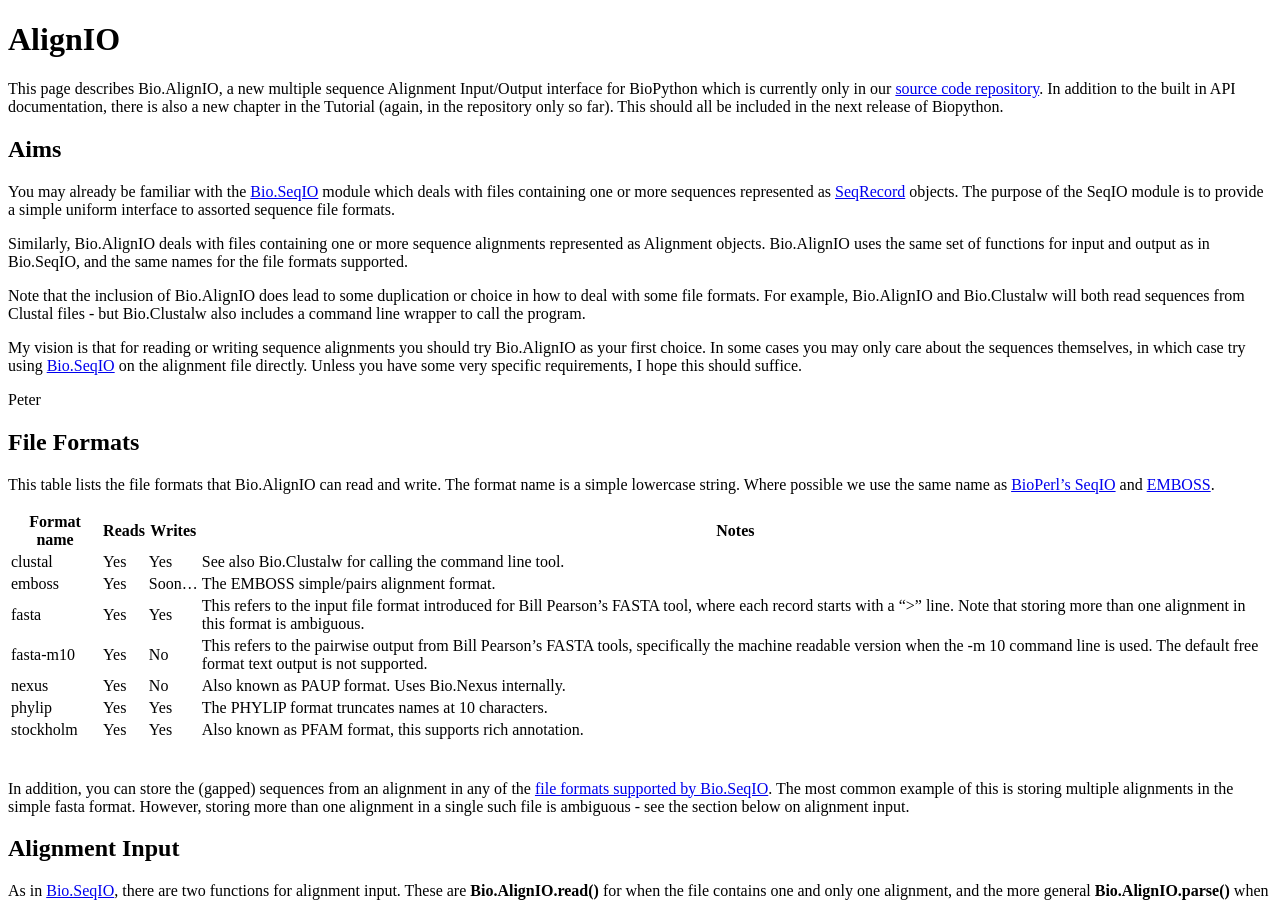
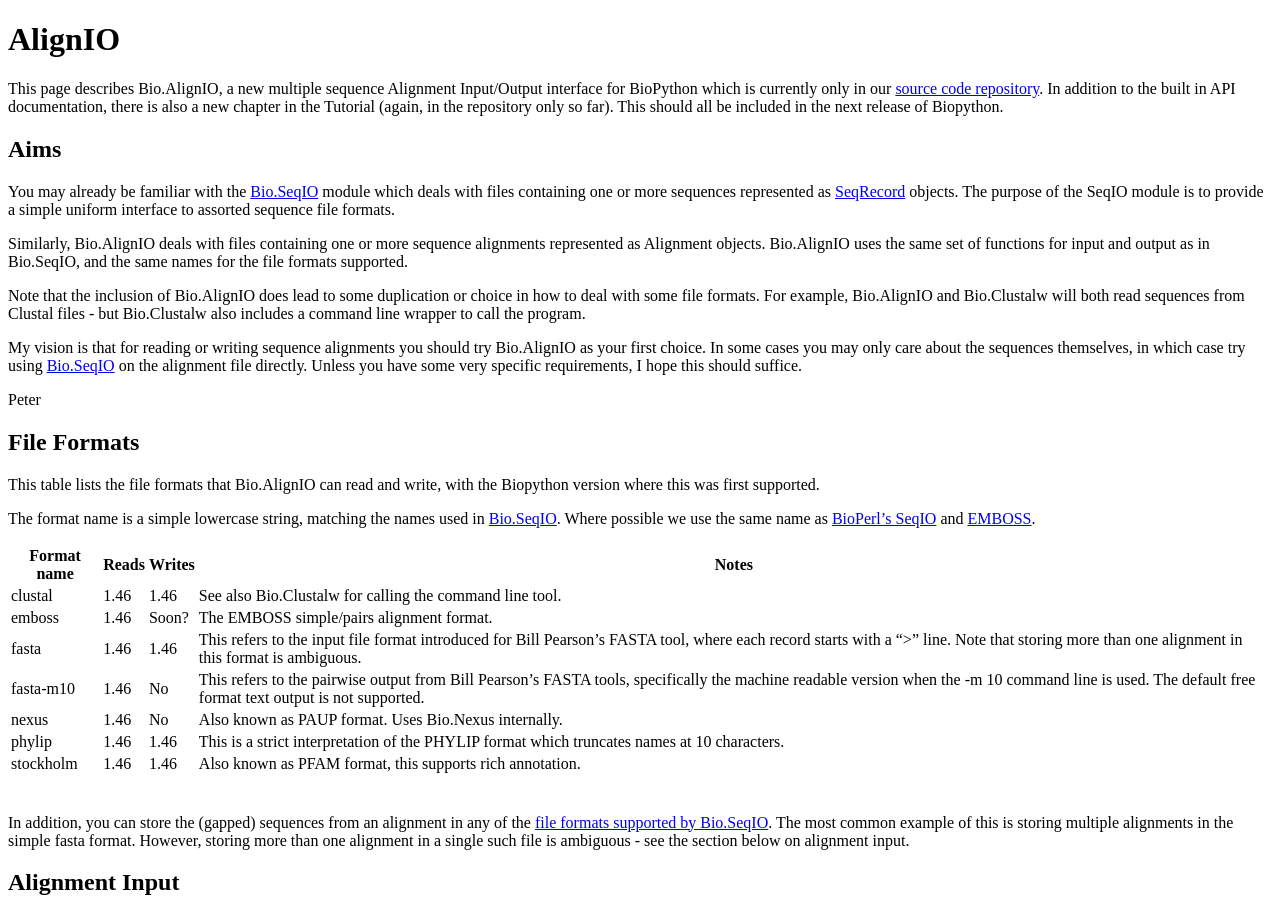
Before and after one commit to biopython/biopython.github.io, a Jekyll site: the page built from wiki/AlignIO.md, in a window 1280 px wide and 900 px high. Built offline with Jekyll 4.4.1, drawn with Linux system fonts in a browser that asks for light colours.

Commit message:
/* File Formats */ Added biopython versions

```diff
--- a/wiki/AlignIO.md
+++ b/wiki/AlignIO.md
@@ -42,21 +42,23 @@ Peter
 File Formats
 ------------
 
-This table lists the file formats that Bio.AlignIO can read and write.
-The format name is a simple lowercase string. Where possible we use the
-same name as [BioPerl's
-SeqIO](http://www.bioperl.org/wiki/HOWTO:SeqIO#Formats) and
+This table lists the file formats that Bio.AlignIO can read and write,
+with the Biopython version where this was first supported.
+
+The format name is a simple lowercase string, matching the names used in
+[Bio.SeqIO](SeqIO "wikilink"). Where possible we use the same name as
+[BioPerl's SeqIO](bp:HOWTO:SeqIO#Formats "wikilink") and
 [EMBOSS](http://emboss.sourceforge.net/docs/themes/SequenceFormats.html).
 
-| Format name | Reads | Writes  | Notes                                                                                                                                                                                                    |
-|-------------|-------|---------|----------------------------------------------------------------------------------------------------------------------------------------------------------------------------------------------------------|
-| clustal     | Yes   | Yes     | See also Bio.Clustalw for calling the command line tool.                                                                                                                                                 |
-| emboss      | Yes   | Soon... | The EMBOSS simple/pairs alignment format.                                                                                                                                                                |
-| fasta       | Yes   | Yes     | This refers to the input file format introduced for Bill Pearson's FASTA tool, where each record starts with a "&gt;" line. Note that storing more than one alignment in this format is ambiguous.       |
-| fasta-m10   | Yes   | No      | This refers to the pairwise output from Bill Pearson's FASTA tools, specifically the machine readable version when the -m 10 command line is used. The default free format text output is not supported. |
-| nexus       | Yes   | No      | Also known as PAUP format. Uses Bio.Nexus internally.                                                                                                                                                    |
-| phylip      | Yes   | Yes     | The PHYLIP format truncates names at 10 characters.                                                                                                                                                      |
-| stockholm   | Yes   | Yes     | Also known as PFAM format, this supports rich annotation.                                                                                                                                                |
+| Format name | Reads | Writes | Notes                                                                                                                                                                                                    |
+|-------------|-------|--------|----------------------------------------------------------------------------------------------------------------------------------------------------------------------------------------------------------|
+| clustal     | 1.46  | 1.46   | See also Bio.Clustalw for calling the command line tool.                                                                                                                                                 |
+| emboss      | 1.46  | Soon?  | The EMBOSS simple/pairs alignment format.                                                                                                                                                                |
+| fasta       | 1.46  | 1.46   | This refers to the input file format introduced for Bill Pearson's FASTA tool, where each record starts with a "&gt;" line. Note that storing more than one alignment in this format is ambiguous.       |
+| fasta-m10   | 1.46  | No     | This refers to the pairwise output from Bill Pearson's FASTA tools, specifically the machine readable version when the -m 10 command line is used. The default free format text output is not supported. |
+| nexus       | 1.46  | No     | Also known as PAUP format. Uses Bio.Nexus internally.                                                                                                                                                    |
+| phylip      | 1.46  | 1.46   | This is a strict interpretation of the PHYLIP format which truncates names at 10 characters.                                                                                                             |
+| stockholm   | 1.46  | 1.46   | Also known as PFAM format, this supports rich annotation.                                                                                                                                                |
 ||
 
 In addition, you can store the (gapped) sequences from an alignment in
```
Also changed, not shown: 1 other file.
